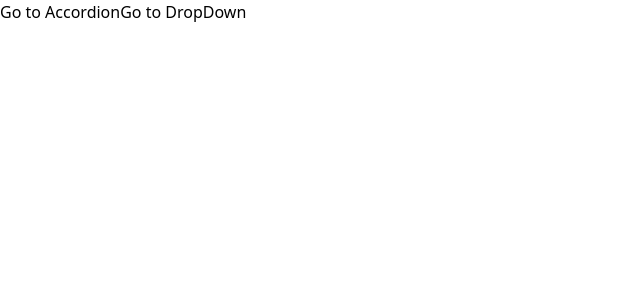
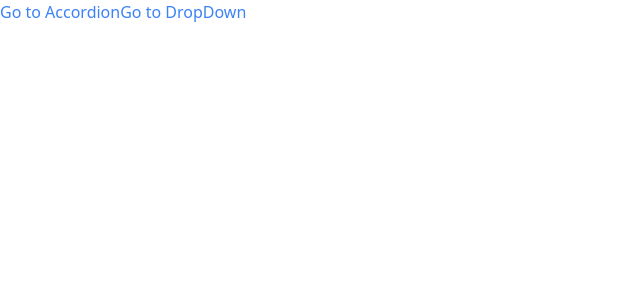
Before and after one commit to ElSmith7/react-menu-components, a React (Create React App) app: page / in a window 1280 px wide. Shown: the top 300 px of the page, without its empty margins (0-640 px from the left). Built offline with nearby package versions, Linux system fonts and the light colour scheme.

Commit message:
styled links

```diff
--- a/src/components/Link.js
+++ b/src/components/Link.js
@@ -1,8 +1,11 @@
+import classNames from "classnames";
 import { useContext } from "react";
 import NavigationContext from "../context/navigation";
 
 function Link({ to, children }) {
   const { navigate } = useContext(NavigationContext);
+
+  const classes = classNames("text-blue-500");
 
   const handleClick = (event) => {
     if (event.metaKey || event.ctrlKey) {
@@ -13,7 +16,7 @@
   };
 
   return (
-    <a href={to} onClick={handleClick}>
+    <a className={classes} href={to} onClick={handleClick}>
       {children}
     </a>
   );
```
